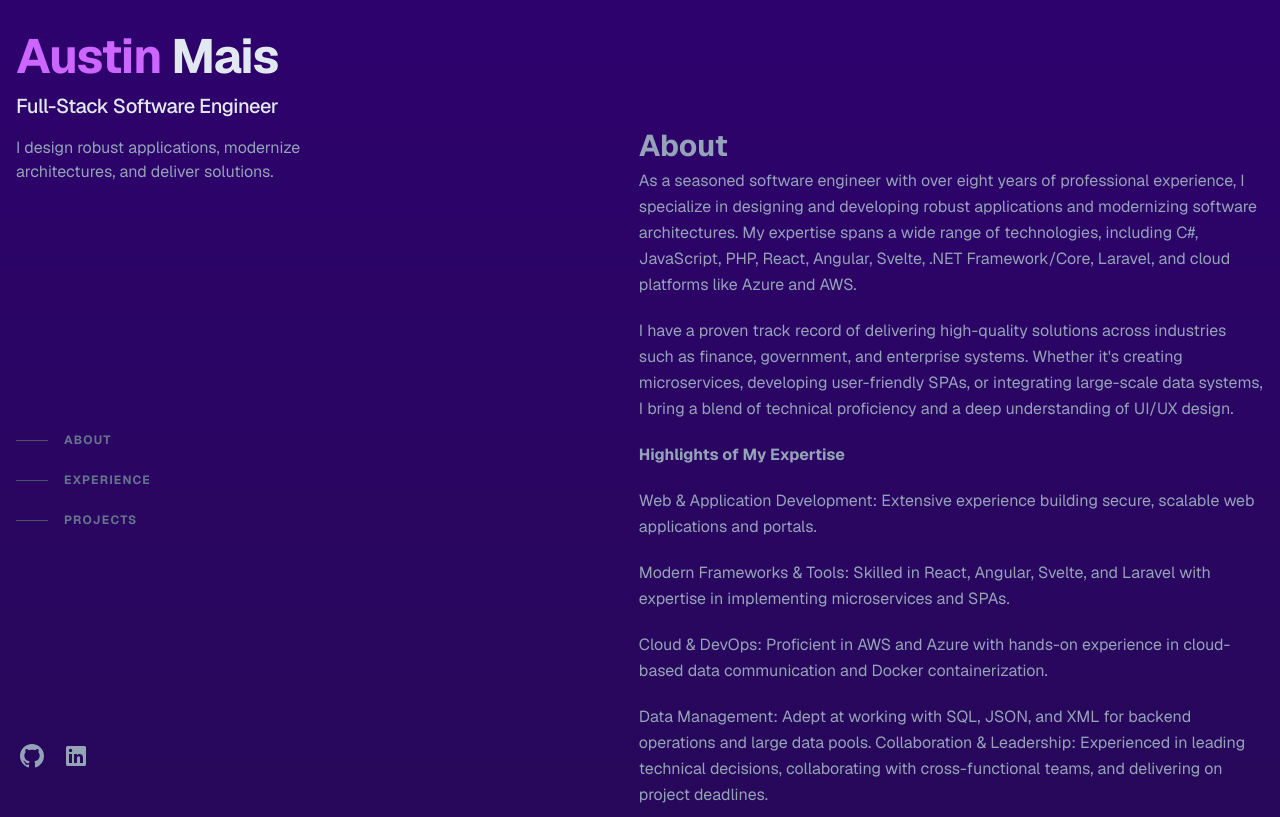
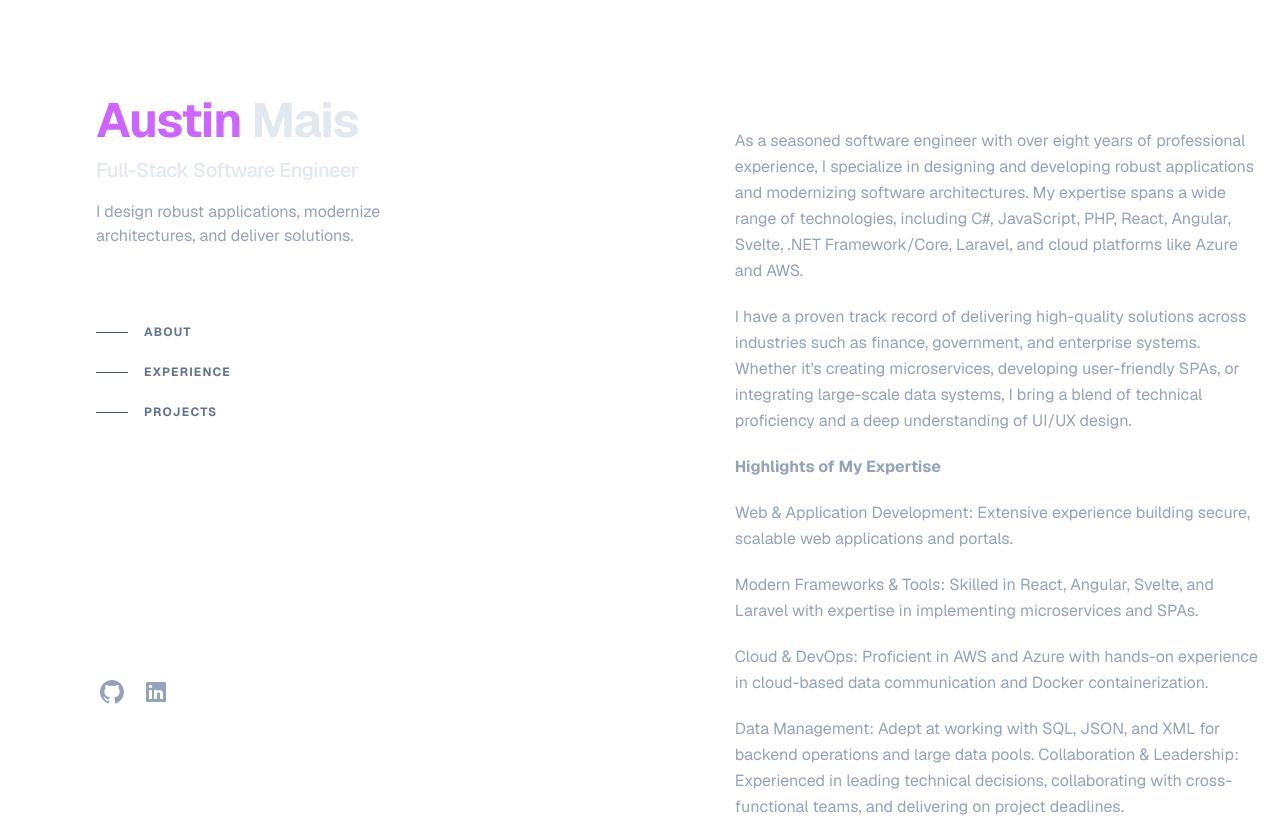
Before and after one commit to AustinMais/portfolio, a Next.js app: page / in a window 1280 px wide. Shown: the top 817 px of the page. Built offline with nearby package versions, Linux system fonts and the light colour scheme.

Commit message:
Updated background for light and dark modes. Fixed some formatting

```diff
--- a/src/app/page.tsx
+++ b/src/app/page.tsx
@@ -2,8 +2,9 @@ import Link from "next/link";
 
 export default function HomePage() {
   return (
-    <body className="bg-gradient-to-b from-[#2e026d] to-[#15162c] leading-relaxed text-slate-400 antialiased selection:bg-teal-300 selection:text-teal-900 lg:flex lg:justify-between lg:gap-4">
-      <header className="lg:sticky lg:top-0 lg:flex lg:max-h-screen lg:w-[48%] md:flex-col lg:justify-between lg:py-8 pl-4" >
+    <body className="light:bg-gradient-to-b from-[#2e026d] to-[#15162c] dark:bg-gradient-to-b from-[#15162c] to-[#2e026d]  leading-relaxed text-slate-400 antialiased selection:bg-teal-300 selection:text-teal-900 lg:flex lg:justify-between lg:gap-4">
+      <header className="lg:sticky lg:top-0 lg:flex lg:max-h-screen lg:w-[48%] lg:flex-col lg:justify-between lg:py-24 pl-24" >
+        <div>
           <div>
             <h1 className="text-4xl font-bold tracking-tight text-slate-200 sm:text-5xl">
               <Link href="/"><span className="text-[hsl(280,100%,70%)]">Austin</span> Mais</Link>
@@ -35,6 +36,7 @@ export default function HomePage() {
               </li>
             </ul>
           </nav>
+        </div>
         <ul className="ml-1 mt-8 flex items-center" aria-label="Social Media">
           <li className="mr-5 shrink-0 text-xs">
             <Link href="https://github.com/AustinMais" target="_blank">
@@ -48,9 +50,8 @@ export default function HomePage() {
           </li>
         </ul>
       </header>
-      <main id="content" className="pt-24 lg:w-[52%] lg:py-24 md:flex-col">
+      <main id="content" className="pt-24 pl-24 lg:w-[52%] lg:py-24 lg:flex-col">
         <section id="about" className="container flex md:flex-col px-4 py-8 gap-1">
-          <h2 className="text-3xl font-bold">About</h2>
           <p className="mb-4">
             As a seasoned software engineer with over eight years of professional experience, I specialize in designing and developing robust applications and modernizing software architectures. My expertise spans a wide range of technologies, including C#, JavaScript, PHP, React, Angular, Svelte, .NET Framework/Core, Laravel, and cloud platforms like Azure and AWS.
           </p>
```
Lines whose indentation alone changed are shown as unchanged.
